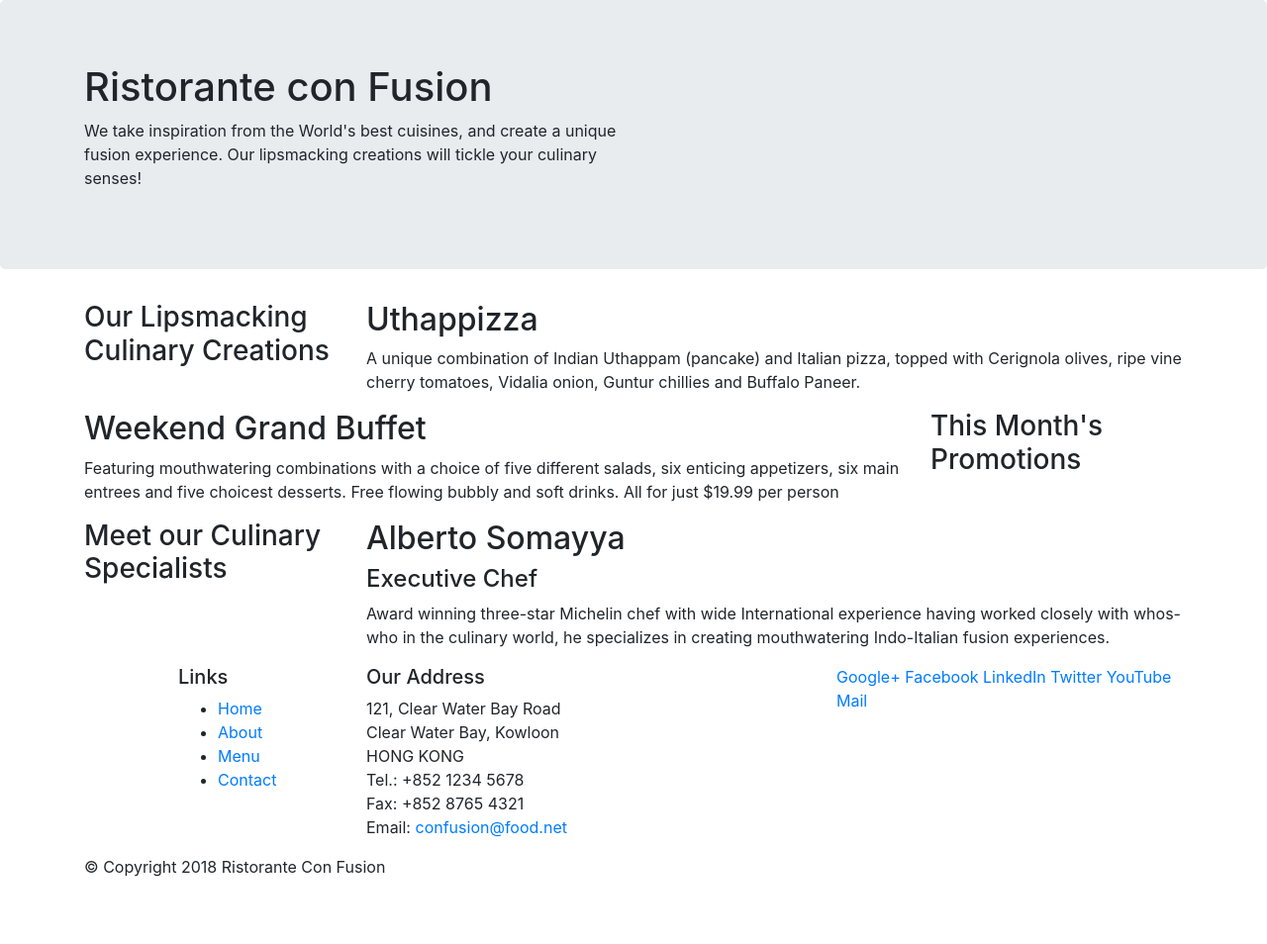
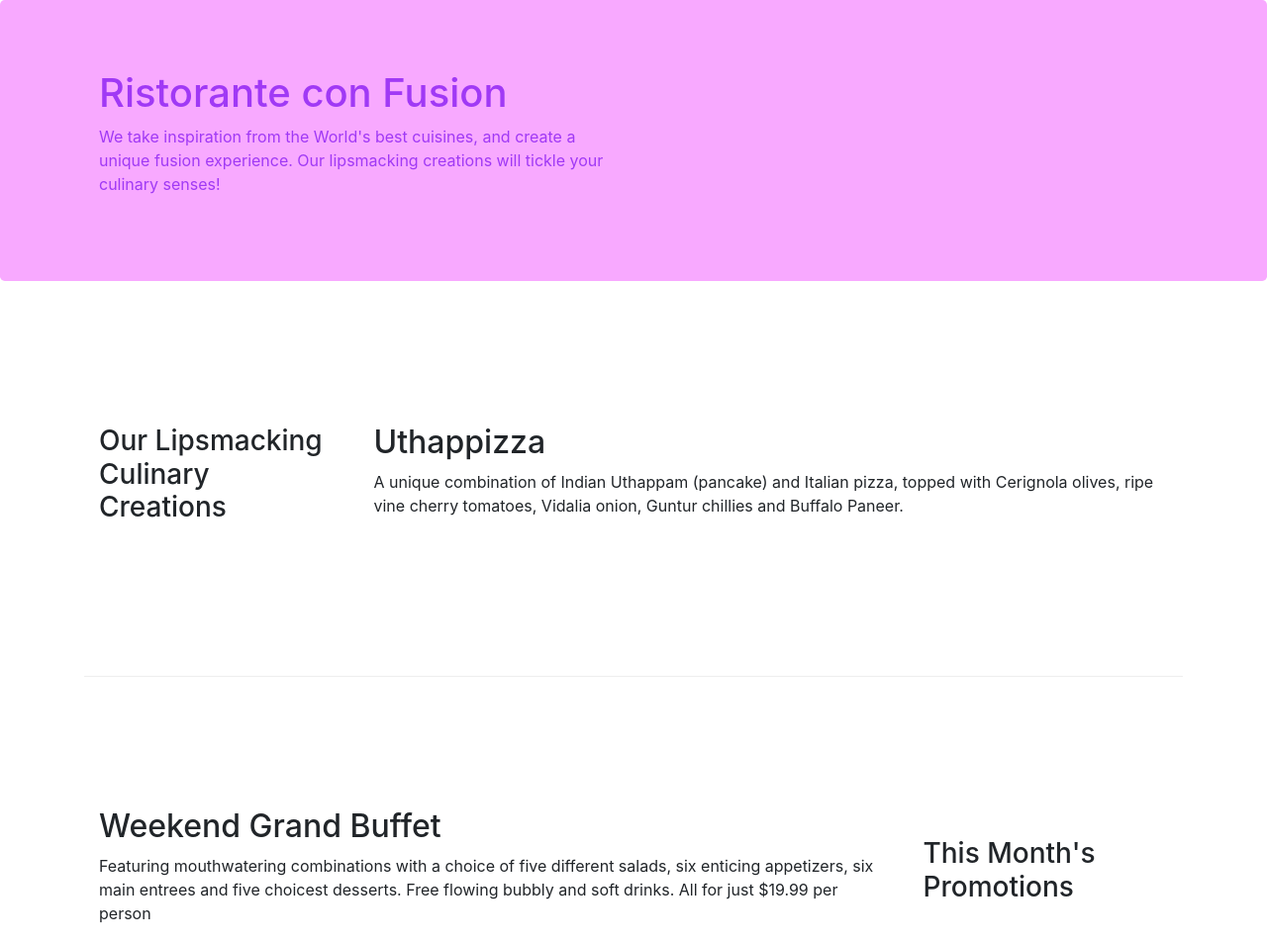
Before and after one commit to NTUT-Vincent/Bootstrap-Profile, a website: page index.html in a window 1280 px wide. Shown: the top 954 px of the page at 99% size. Before the commit the page ends 904 px from the top, so only its background shows below. Drawn offline with nearby package versions, Linux system fonts and the light colour scheme.

Commit message:
add custom css

```diff
--- /dev/null
+++ b/css/styles.css
@@ -0,0 +1,35 @@
+.row-header{
+    margin: 0px auto;
+    padding: 0px;
+}
+
+.row-content{
+    margin: 0px auto;
+    padding: 50px 0px 50px 0px;
+    border-bottom: 1px ridge;
+    min-height: 400px;
+}
+
+.footer{
+    background-color: #f7d1fc;
+    margin:0px auto;
+    padding: 20px 0px 20px 0px;
+}
+
+.jumbotron{
+    padding:70px 30px 70px 30px;
+    background-color: #f8a9ff;
+    color: rgb(160, 57, 245);
+    margin: 0px auto;
+}
+
+address{
+    font-size:80%;
+    margin:0px;
+    color:#0f0f0f;
+}
+
+
+.link{
+    color: rgb(173, 86, 253);
+}
--- a/index.html
+++ b/index.html
@@ -9,6 +9,7 @@
 
     <!-- Bootstrap CSS -->
     <link rel="stylesheet" href="node_modules/bootstrap/dist/css/bootstrap.min.css">
+    <link rel="stylesheet" href="css/styles.css">
     <title>Ristorante Con Fusion</title>
 </head>
 
@@ -16,7 +17,7 @@
 
     <header class="jumbotron">
         <div class="container">
-            <div class="row">
+            <div class="row row-header">
                 <div class="col-12 col-sm-6">
                     <h1>Ristorante con Fusion</h1>
                     <p>We take inspiration from the World's best cuisines, and create a unique fusion experience. Our lipsmacking creations will tickle your culinary senses!</p>
@@ -28,7 +29,7 @@
     </header>
 
     <div class="container">
-        <div class="row">
+        <div class="row row-content align-items-center">
             <div class="col-12 col-sm-4 col-md-3">
                 <h3>Our Lipsmacking Culinary Creations</h3>
             </div>
@@ -39,7 +40,7 @@
         </div>
 
 
-        <div class="row">
+        <div class="row row-content align-items-center">
             <div class="col-12 col-sm-4 col-md-3 order-sm-last">
                 <h3>This Month's Promotions</h3>
             </div>
@@ -49,7 +50,7 @@
             </div>
         </div>
 
-        <div class="row">
+        <div class="row row-content align-items-center">
             <div class="col-12 col-sm-4 col-md-3">
                 <h3>Meet our Culinary Specialists</h3>
             </div>
@@ -61,16 +62,16 @@
         </div>
     </div>
 
-    <footer>
+    <footer class="footer">
         <div class="container">
             <div class="row">
                 <div class="col-4 col-sm-2 offset-1">
                     <h5>Links</h5>
-                    <ul>
-                        <li><a href="#">Home</a></li>
-                        <li><a href="#">About</a></li>
-                        <li><a href="#">Menu</a></li>
-                        <li><a href="#">Contact</a></li>
+                    <ul class="list-unstyled">
+                        <li><a href="#" class="link">Home</a></li>
+                        <li><a href="#" class="link">About</a></li>
+                        <li><a href="#" class="link">Menu</a></li>
+                        <li><a href="#" class="link">Contact</a></li>
                     </ul>
                 </div>
                 <div class="col-7 col-sm-5">
@@ -81,21 +82,21 @@
 		              HONG KONG<br>
 		              Tel.: +852 1234 5678<br>
 		              Fax: +852 8765 4321<br>
-		              Email: <a href="mailto:confusion@food.net">confusion@food.net</a>
+		              Email: <a href="mailto:confusion@food.net" class="link">confusion@food.net</a>
 		           </address>
                 </div>
-                <div class="col-12 col-sm-4">
-                    <div>
-                        <a href="http://google.com/+">Google+</a>
-                        <a href="http://www.facebook.com/profile.php?id=">Facebook</a>
-                        <a href="http://www.linkedin.com/in/">LinkedIn</a>
-                        <a href="http://twitter.com/">Twitter</a>
-                        <a href="http://youtube.com/">YouTube</a>
-                        <a href="mailto:">Mail</a>
+                <div class="col-12 col-sm-4 align-self-center">
+                    <div class="text-center">
+                        <a href="http://google.com/+" class="link">Google+</a>
+                        <a href="http://www.facebook.com/profile.php?id=" class="link">Facebook</a>
+                        <a href="http://www.linkedin.com/in/" class="link">LinkedIn</a>
+                        <a href="http://twitter.com/" class="link">Twitter</a>
+                        <a href="http://youtube.com/" class="link">YouTube</a>
+                        <a href="mailto:" class="link">Mail</a>
                     </div>
                 </div>
            </div>
-           <div class="row">
+           <div class="row justify-content-center">
                 <div class="col-auto">
                     <p>© Copyright 2018 Ristorante Con Fusion</p>
                 </div>
```
